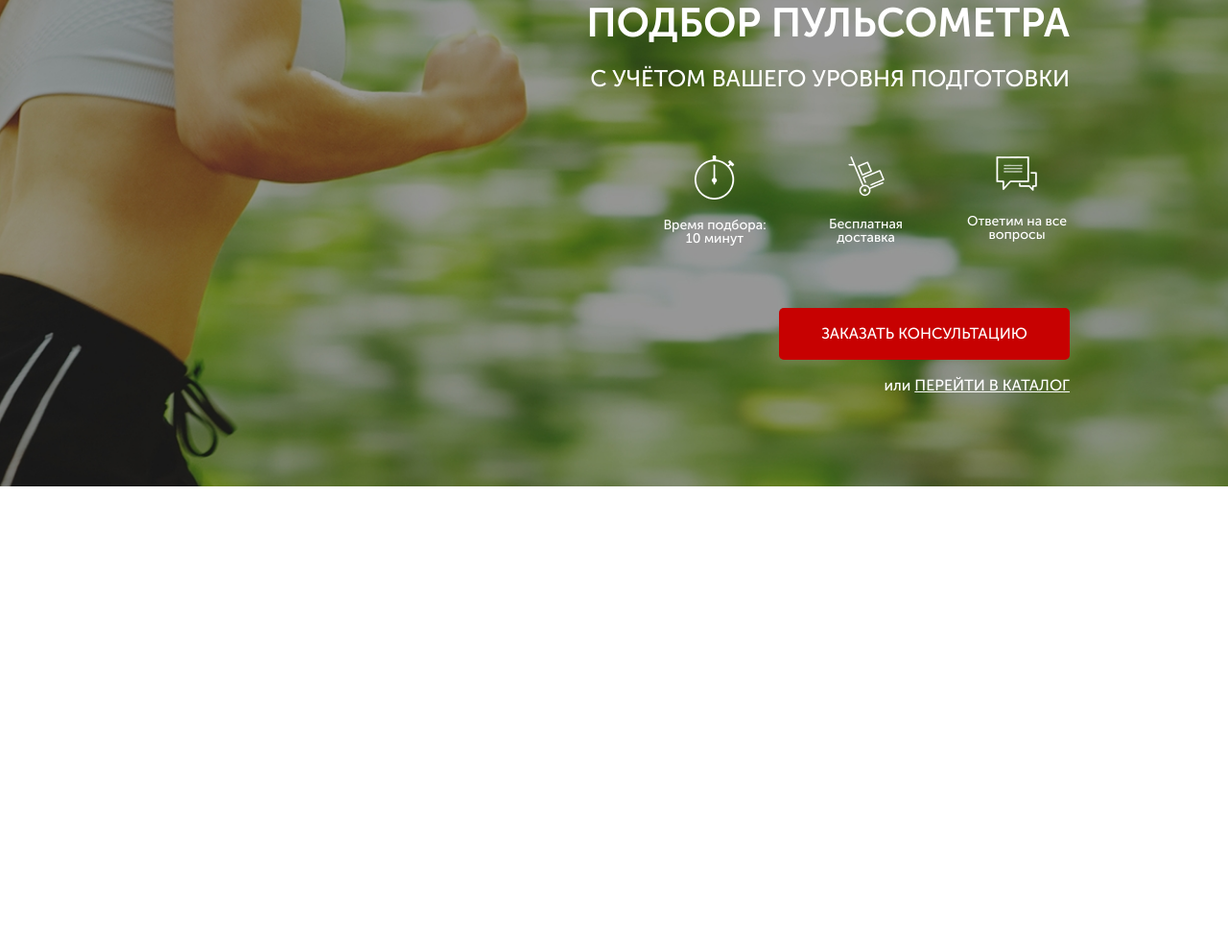
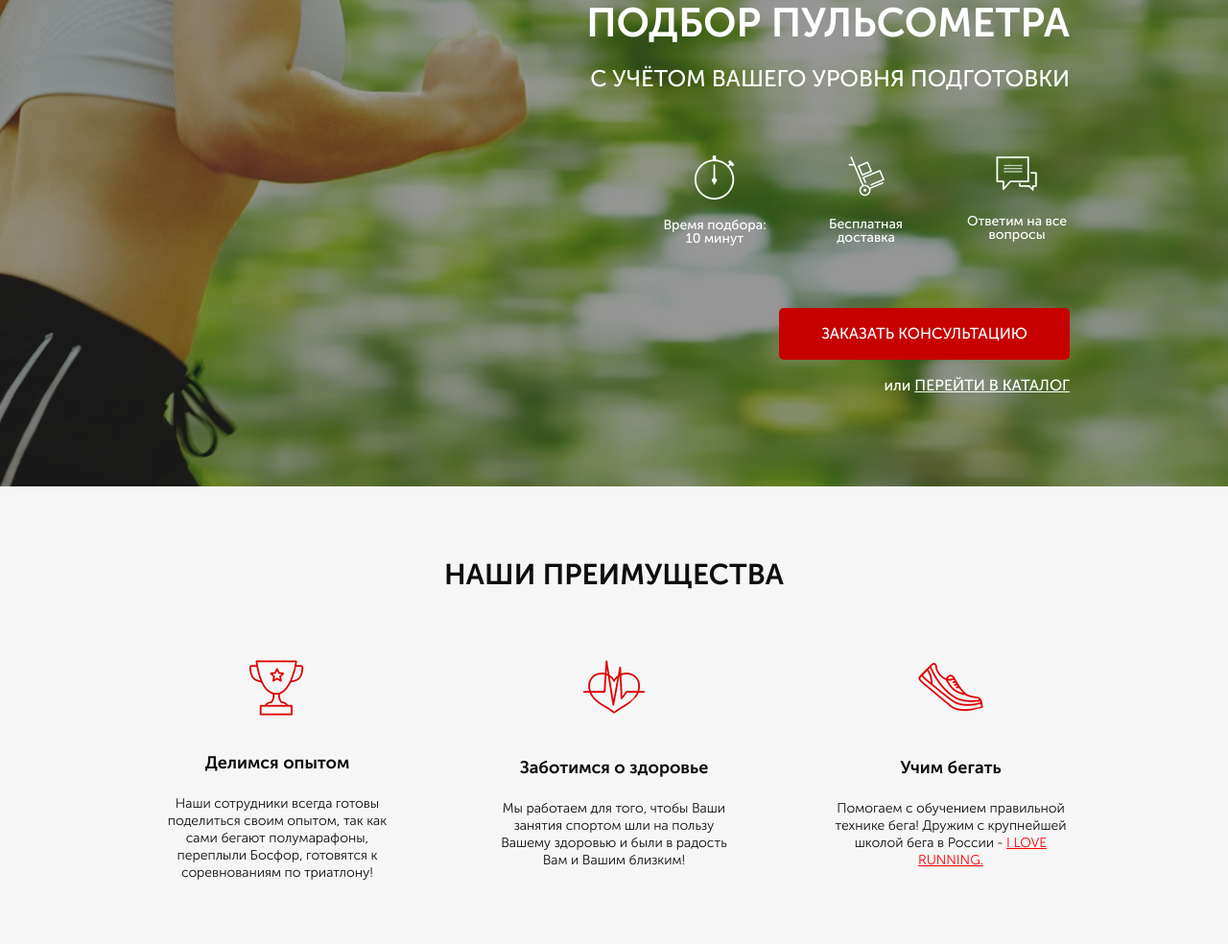
Before and after one commit to ShumilovaMa/pulse_1, a website: page src/index.html in a window 1280 px wide. Shown: the part 168-1152 px from the top of the page at 96% size. Before the commit the page ends 800 px from the top, so only its background shows below. Drawn offline with Linux system fonts and the light colour scheme.

Commit message:
step two

```diff
--- a/src/index.html
+++ b/src/index.html
@@ -55,5 +55,48 @@
 
         </div>
     </div>
+    <div class="advantages">
+        <div class="container">
+            <h2 class="title">НАШИ ПРЕИМУЩЕСТВА</h2>
+            <div class="advantages__wrapper">
+
+                <div class="advantages__icons">
+                    <img src="icons/advantages/cup1.png" alt="cup">
+                    <div class="advantages__subtitle">Делимся опытом</div>
+                    <div class="advantages__descr">
+                        Наши сотрудники всегда готовы
+                        поделиться своим опытом,
+                        так как сами бегают полумарафоны,
+                        переплыли Босфор, готовятся к
+                        соревнованиям по триатлону!
+                    </div>
+                </div>
+
+                <div class="advantages__icons">
+                    <img src="icons/advantages/heart.png" alt="heart">
+                    <div class="advantages__subtitle">Заботимся о здоровье</div>
+                    <div class="advantages__descr">
+                        Мы работаем для того,
+                        чтобы Ваши занятия спортом шли на
+                        пользу Вашему здоровью и были в
+                        радость Вам и Вашим близким!
+                    </div>
+                </div>
+
+                <div class="advantages__icons">
+                    <img src="icons/advantages/shoe.png" alt="shoe">
+                    <div class="advantages__subtitle">Учим бегать</div>
+                    <div class="advantages__descr">
+                        Помогаем с обучением
+                        правильной технике бега!
+                        Дружим с крупнейшей школой бега в
+                        России - <a href="#">I LOVE RUNNING.</a>
+                    </div>
+                </div>
+
+            </div>
+        </div>
+
+    </div>
 </body>
 </html>
--- /dev/null
+++ b/src/sass/blocks/_advantages.scss
@@ -0,0 +1,35 @@
+.advantages {
+    padding: 70px 0 65px 0;
+    background-color: #F6F6F6;
+    &__wrapper {
+        margin-top: 60px;
+        display: flex;
+        justify-content: space-between;
+    }
+    &__icons {
+        display: flex;
+        flex-direction: column;
+        align-items: center;
+        max-width: 248px;
+
+    }
+    &__subtitle {
+        margin-top: 35px;
+        color: #0D0D0D;
+        font-weight: 700;
+        font-size: 18px;
+    }
+    &__descr {
+        color: #0D0D0D;
+        margin-top: 20px;
+        font-weight: 300;
+        font-size: 14px;
+        line-height: 18px;
+        text-align: center;
+        a {
+            color: #FF0000;
+            text-decoration: underline;
+        }
+
+    }
+}
--- /dev/null
+++ b/src/sass/blocks/_titles.scss
@@ -0,0 +1,6 @@
+.title {
+    color: #0D0D0D;
+    font-weight: 700;
+    font-size: 30px;
+    text-align: center;
+}
--- a/src/sass/style.scss
+++ b/src/sass/style.scss
@@ -9,3 +9,5 @@
 @import 'blocks/promo';
 @import 'blocks/header';
 @import 'blocks/buttons';
+@import 'blocks/advantages';
+@import 'blocks/titles';
```
Also changed, not shown: src/css/style.min.css, src/icons/advantages/cup1.png (added).
